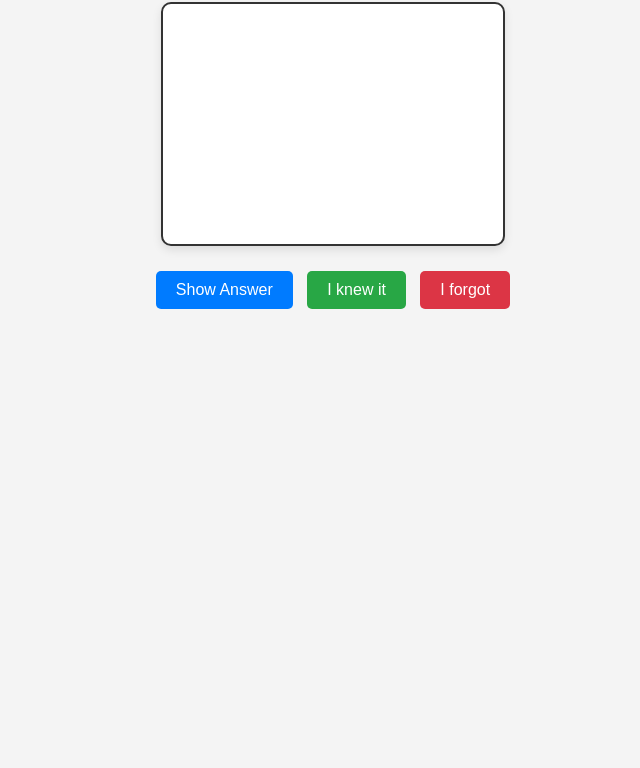
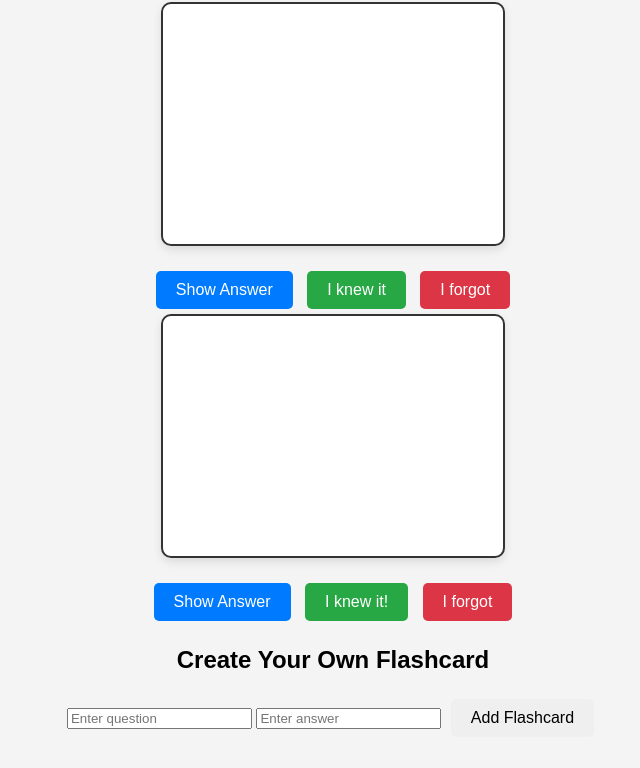
Before and after one commit to akrabbanii/AKademy, a plain HTML site: page index.html in a window 1280 px wide. Shown: the part 104-872 px from the top of the page, without its empty margins (307-947 px from the left). Before the commit the page ends 800 px from the top, so only its background shows below. Drawn offline with Linux system fonts and the light colour scheme.

Commit message:
Update index.html

```diff
--- a/index.html
+++ b/index.html
@@ -21,5 +21,27 @@
     </div>
 
     <script src="script.js"></script>
+
+
+    <!-- Existing flashcard HTML -->
+<div id="flashcard">
+    <div id="question"></div>
+    <div id="answer" style="display:none;"></div>
+</div>
+
+<div class="controls">
+    <button id="showAnswer">Show Answer</button>
+    <button id="correct">I knew it!</button>
+    <button id="wrong">I forgot</button>
+</div>
+
+<!-- New flashcard creation form -->
+<h2>Create Your Own Flashcard</h2>
+<form id="flashcardForm">
+    <input type="text" id="newQuestion" placeholder="Enter question" required>
+    <input type="text" id="newAnswer" placeholder="Enter answer" required>
+    <button type="submit">Add Flashcard</button>
+</form>
+
 </body>
 </html>
```
